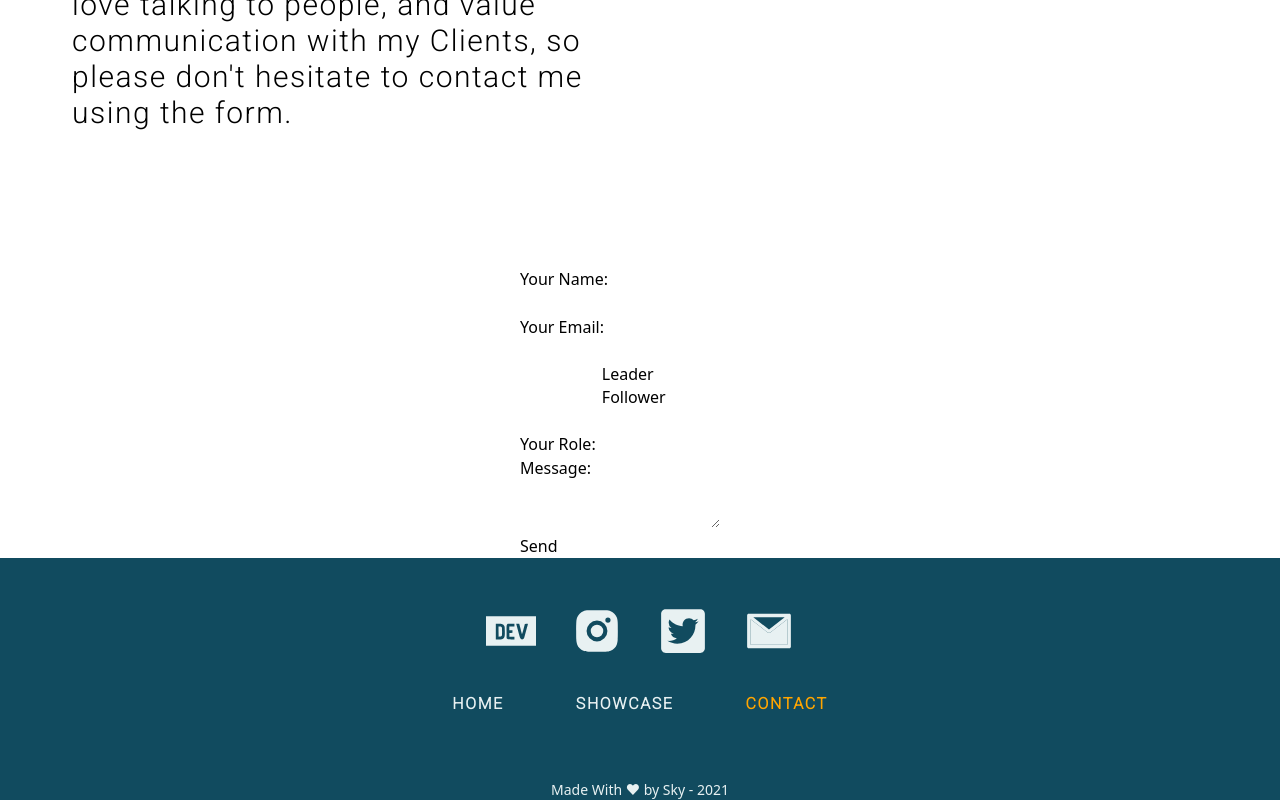
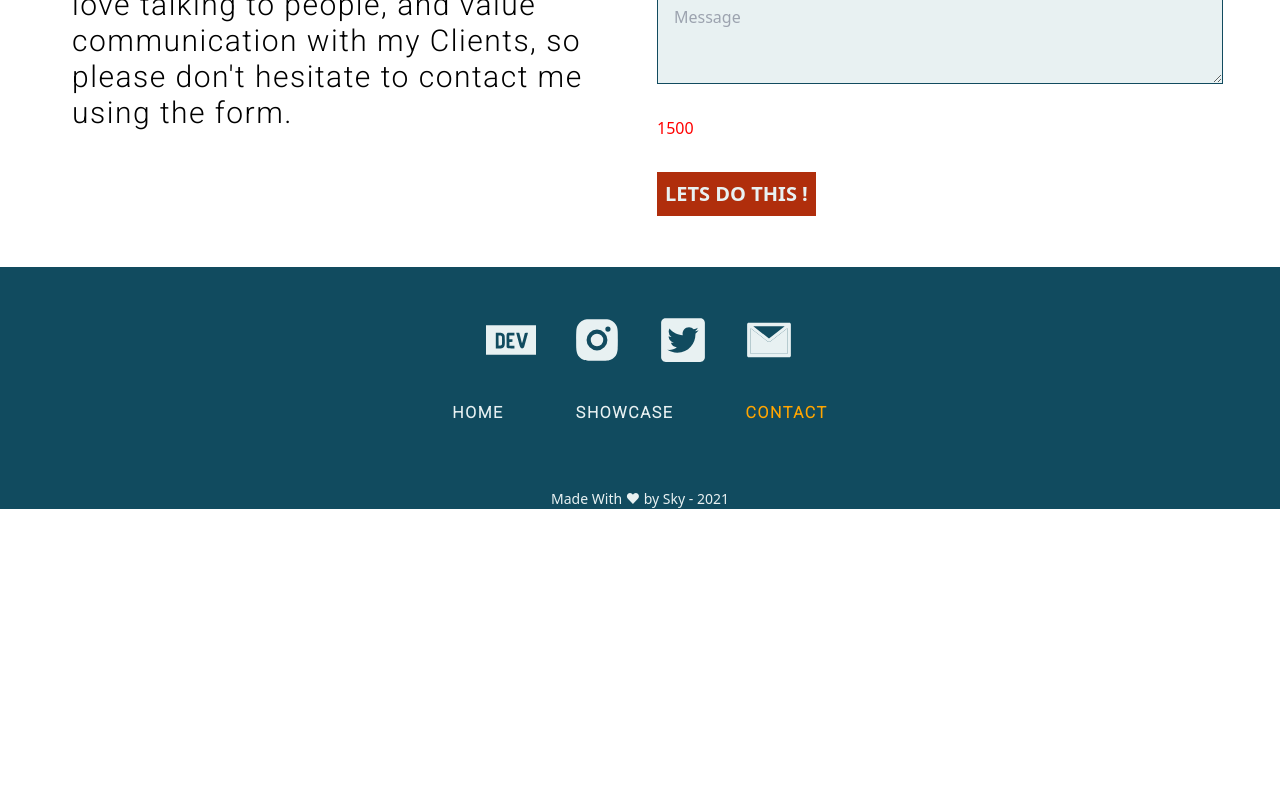
Before and after one commit to skystanoyevitch/sky-portfolio, a React (Create React App) app: page /Contact in a window 1280 px wide. Shown: the part 533-1333 px from the top of the page. After the commit the page ends 1042 px from the top, so only its background shows below. Built offline with nearby package versions, Linux system fonts and the light colour scheme.

Commit message:
fixed and reverted form testing..

```diff
--- a/src/Page-components/Contact.js
+++ b/src/Page-components/Contact.js
@@ -58,9 +58,9 @@ function Contact() {
 					</p>
 				</div>
 
-				{/* <div className="pt-10 text-center md:text-left"> */}
-					{/* <form onSubmit={handleSubmit(onSubmit)} id="contactForm"> */}
-						{/* {errors.first_name?.type === "required" && (
+				<div className="pt-10 text-center md:text-left">
+					<form onSubmit={handleSubmit(onSubmit)} id="contactForm">
+						{errors.first_name?.type === "required" && (
 							<div style={{ color: "red" }}>
 								First name is required
 							</div>
@@ -120,43 +120,10 @@ function Contact() {
 							style={{ background: "#B02E0C" }}
 						>
 							LETS DO THIS !
-						</button> */}
-					{/* </form> */}
-				{/* </div> */}
+						</button>
+					</form>
+				</div>
 			</div>
-			<form name="contact" method="POST" data-netlify="true" className="container mx-auto flex flex-col w-60 justify-center">
-							<p>
-								<label>
-									Your Name: <input type="text" name="name" />
-								</label>
-							</p>
-							<p>
-								<label>
-									Your Email:{" "}
-									<input type="email" name="email" />
-								</label>
-							</p>
-							<p>
-								<label>
-									Your Role:{" "}
-									<select name="role[]" multiple>
-										<option value="leader">Leader</option>
-										<option value="follower">
-											Follower
-										</option>
-									</select>
-								</label>
-							</p>
-							<p>
-								<label>
-									Message:{" "}
-									<textarea name="message"></textarea>
-								</label>
-							</p>
-							<p>
-								<button type="submit">Send</button>
-							</p>
-						</form>
 			<Footer />
 		</div>
 	);
```
